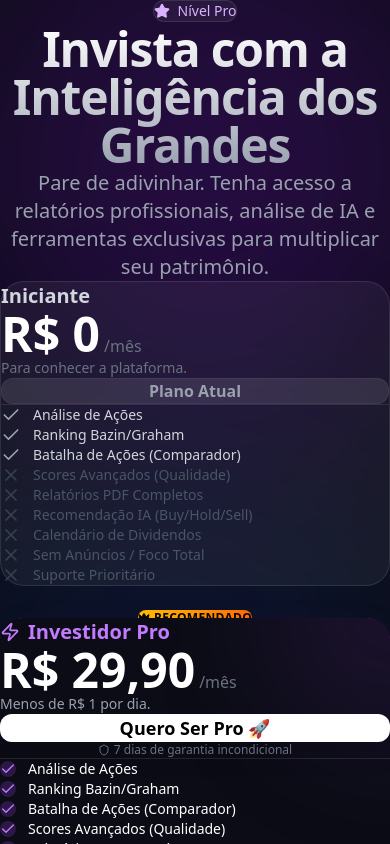
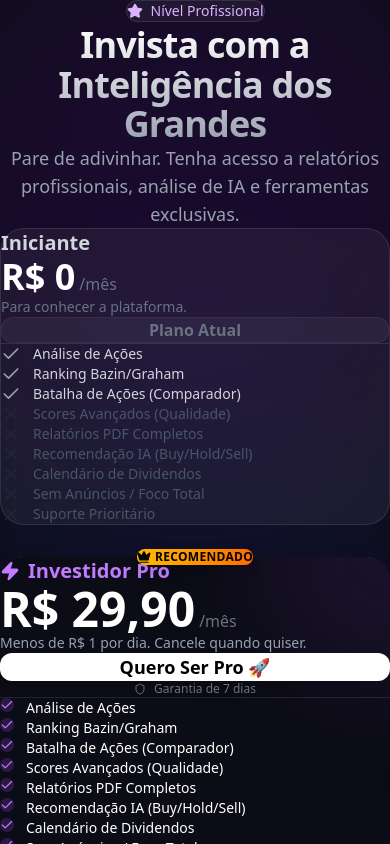
Before and after one commit to raulimao/acoes, a Next.js app in the folder frontend/: page /pricing in a window 390 px wide. Shown: the top 844 px of the page. Built offline with nearby package versions, Linux system fonts and the light colour scheme; no server answers.

Commit message:
fix: adjust pricing page responsiveness and font sizes for smaller screens

```diff
--- a/frontend/src/app/pricing/page.tsx
+++ b/frontend/src/app/pricing/page.tsx
@@ -57,77 +57,77 @@ export default function PricingPage() {
     ];
 
     return (
-        <div className="min-h-screen bg-[#0B0C15] text-white selection:bg-purple-500/30">
-            {/* Background Glows */}
-            <div className="fixed top-0 left-0 w-full h-full overflow-hidden pointer-events-none">
-                <div className="absolute top-[-10%] left-[-10%] w-[500px] h-[500px] bg-purple-600/20 rounded-full blur-[120px]" />
-                <div className="absolute bottom-[-10%] right-[-10%] w-[500px] h-[500px] bg-blue-600/10 rounded-full blur-[120px]" />
+        <div className="min-h-screen bg-[#0B0C15] text-white selection:bg-purple-500/30 overflow-x-hidden">
+            {/* Background Glows (Fixed opacity and size) */}
+            <div className="fixed top-0 left-0 w-full h-full overflow-hidden pointer-events-none z-0">
+                <div className="absolute top-[-10%] left-1/2 -translate-x-1/2 w-[600px] h-[600px] bg-purple-600/10 rounded-full blur-[100px]" />
+                <div className="absolute bottom-[-10%] left-1/2 -translate-x-1/2 w-[600px] h-[600px] bg-blue-600/5 rounded-full blur-[100px]" />
             </div>
 
-            <div className="relative font-sans py-24 px-4 max-w-7xl mx-auto space-y-20">
+            <div className="relative font-sans py-12 md:py-24 px-4 max-w-6xl mx-auto space-y-16 z-10">
 
                 {/* Header */}
-                <div className="text-center space-y-6 max-w-3xl mx-auto">
+                <div className="text-center space-y-6 max-w-4xl mx-auto">
                     <motion.div
-                        initial={{ opacity: 0, y: 20 }}
+                        initial={{ opacity: 0, y: 10 }}
                         animate={{ opacity: 1, y: 0 }}
-                        className="inline-flex items-center gap-2 px-3 py-1 rounded-full bg-white/5 border border-white/10 text-sm font-medium text-purple-300"
+                        className="inline-flex items-center gap-2 px-4 py-1.5 rounded-full bg-white/5 border border-white/10 text-sm font-medium text-purple-300 backdrop-blur-md"
                     >
-                        <Star className="w-4 h-4 fill-purple-300" /> Nível Pro
+                        <Star className="w-4 h-4 fill-purple-300" /> <span>Nível Profissional</span>
                     </motion.div>
 
                     <motion.h1
                         initial={{ opacity: 0, y: 20 }}
                         animate={{ opacity: 1, y: 0 }}
                         transition={{ delay: 0.1 }}
-                        className="text-5xl md:text-7xl font-bold tracking-tight bg-gradient-to-b from-white to-gray-400 bg-clip-text text-transparent"
+                        className="text-4xl md:text-6xl font-bold tracking-tight bg-gradient-to-b from-white to-gray-400 bg-clip-text text-transparent leading-[1.1]"
                     >
-                        Invista com a Inteligência dos Grandes
+                        Invista com a<br className="hidden md:block" /> Inteligência dos Grandes
                     </motion.h1>
 
                     <motion.p
                         initial={{ opacity: 0, y: 20 }}
                         animate={{ opacity: 1, y: 0 }}
                         transition={{ delay: 0.2 }}
-                        className="text-xl text-gray-400"
+                        className="text-lg md:text-xl text-gray-400 max-w-2xl mx-auto"
                     >
-                        Pare de adivinhar. Tenha acesso a relatórios profissionais, análise de IA e ferramentas exclusivas para multiplicar seu patrimônio.
+                        Pare de adivinhar. Tenha acesso a relatórios profissionais, análise de IA e ferramentas exclusivas.
                     </motion.p>
                 </div>
 
                 {/* Pricing Cards */}
-                <div className="grid lg:grid-cols-2 gap-8 max-w-5xl mx-auto items-center">
+                <div className="grid md:grid-cols-2 gap-8 max-w-4xl mx-auto items-stretch">
 
                     {/* Basic Plan */}
                     <motion.div
-                        initial={{ opacity: 0, x: -30 }}
-                        animate={{ opacity: 1, x: 0 }}
+                        initial={{ opacity: 0, y: 20 }}
+                        animate={{ opacity: 1, y: 0 }}
                         transition={{ delay: 0.3 }}
-                        className="p-8 rounded-3xl bg-white/5 border border-white/10 hover:bg-white/[0.07] transition-colors"
+                        className="flex flex-col p-8 rounded-3xl bg-white/5 border border-white/10 hover:bg-white/[0.07] transition-colors"
                     >
-                        <div className="border-b border-white/10 pb-8 mb-8">
+                        <div className="border-b border-white/10 pb-6 mb-6">
                             <h3 className="text-xl font-semibold text-gray-300">Iniciante</h3>
                             <div className="mt-4 flex items-baseline gap-1">
-                                <span className="text-5xl font-bold text-white">R$ 0</span>
+                                <span className="text-4xl font-bold text-white">R$ 0</span>
                                 <span className="text-gray-500">/mês</span>
                             </div>
                             <p className="mt-2 text-sm text-gray-500">Para conhecer a plataforma.</p>
 
                             <button
                                 disabled
-                                className="mt-8 w-full py-4 rounded-xl font-semibold bg-white/10 text-gray-400 cursor-not-allowed border border-white/5"
+                                className="mt-6 w-full py-3 rounded-xl font-semibold bg-white/5 text-gray-500 cursor-not-allowed border border-white/5"
                             >
                                 Plano Atual
                             </button>
                         </div>
 
-                        <ul className="space-y-4">
+                        <ul className="space-y-4 flex-1">
                             {features.map((feature, i) => (
-                                <li key={i} className="flex items-center gap-3 text-sm">
+                                <li key={i} className="flex items-start gap-3 text-sm">
                                     {feature.free ? (
-                                        <Check className="w-5 h-5 text-gray-400 shrink-0" />
+                                        <Check className="w-5 h-5 text-gray-400 shrink-0 mt-0.5" />
                                     ) : (
-                                        <X className="w-5 h-5 text-gray-700 shrink-0" />
+                                        <X className="w-5 h-5 text-gray-800 shrink-0 mt-0.5" />
                                     )}
                                     <span className={feature.free ? 'text-gray-300' : 'text-gray-600'}>
                                         {feature.name}
@@ -139,53 +139,54 @@ export default function PricingPage() {
 
                     {/* Pro Plan */}
                     <motion.div
-                        initial={{ opacity: 0, x: 30 }}
-                        animate={{ opacity: 1, x: 0 }}
+                        initial={{ opacity: 0, y: 20 }}
+                        animate={{ opacity: 1, y: 0 }}
                         transition={{ delay: 0.4 }}
-                        className="relative p-1 rounded-3xl bg-gradient-to-b from-purple-500 to-indigo-600 shadow-2xl shadow-purple-900/40"
+                        className="relative p-[2px] rounded-3xl bg-gradient-to-b from-purple-500 via-indigo-500 to-blue-600 shadow-2xl shadow-purple-900/30 lg:-mt-8 lg:mb-4 transform hover:-translate-y-1 transition-transform duration-300"
                     >
-                        <div className="absolute top-0 left-1/2 -translate-x-1/2 -translate-y-1/2 bg-gradient-to-r from-amber-400 to-orange-500 text-black font-bold px-4 py-1 rounded-full text-xs uppercase tracking-wide shadow-lg flex items-center gap-1">
-                            <Crown className="w-3 h-3 fill-black" /> Recomendado
+                        <div className="absolute top-0 left-1/2 -translate-x-1/2 -translate-y-1/2 bg-gradient-to-r from-amber-400 to-orange-500 text-black font-bold px-4 py-1.5 rounded-full text-xs uppercase tracking-wide shadow-lg flex items-center gap-1 z-20 whitespace-nowrap">
+                            <Crown className="w-3.5 h-3.5 fill-black" /> Recomendado
                         </div>
 
                         <div className="bg-[#0B0C15] p-8 rounded-[22px] h-full flex flex-col relative overflow-hidden">
                             {/* Background Shine */}
-                            <div className="absolute top-0 right-0 w-64 h-64 bg-purple-500/10 rounded-full blur-3xl -translate-y-1/2 translate-x-1/2" />
+                            <div className="absolute top-0 right-0 w-64 h-64 bg-purple-500/10 rounded-full blur-3xl -translate-y-1/2 translate-x-1/2 pointer-events-none" />
 
-                            <div className="border-b border-white/10 pb-8 mb-8 relative">
+                            <div className="border-b border-white/10 pb-6 mb-6 relative z-10">
                                 <h3 className="text-xl font-semibold text-purple-400 flex items-center gap-2">
-                                    <Zap className="w-5 h-5" /> Investidor Pro
+                                    <Zap className="w-5 h-5 fill-purple-400" /> Investidor Pro
                                 </h3>
                                 <div className="mt-4 flex items-baseline gap-1">
                                     <span className="text-5xl font-bold text-white">R$ 29,90</span>
                                     <span className="text-gray-500">/mês</span>
                                 </div>
-                                <p className="mt-2 text-sm text-gray-400">Menos de R$ 1 por dia.</p>
+                                <p className="mt-2 text-sm text-gray-400">Menos de R$ 1 por dia. Cancele quando quiser.</p>
 
                                 <button
                                     onClick={handleSubscribe}
                                     disabled={isLoadingCheckout || user?.is_premium}
-                                    className={`mt-8 w-full py-4 rounded-xl font-bold text-lg transition-all transform hover:scale-[1.02] shadow-xl ${user?.is_premium
+                                    className={`mt-6 w-full py-4 rounded-xl font-bold text-lg transition-all shadow-lg ${user?.is_premium
                                             ? 'bg-green-600 text-white cursor-default'
-                                            : 'bg-white text-black hover:bg-gray-100 hover:shadow-white/10'
+                                            : 'bg-white text-black hover:bg-gray-200 hover:shadow-white/20 active:scale-95'
                                         }`}
                                 >
                                     {isLoadingCheckout ? 'Processando...' : user?.is_premium ? 'Plano Ativo ✅' : 'Quero Ser Pro 🚀'}
                                 </button>
-                                <p className="mt-3 text-center text-xs text-gray-500 flex items-center justify-center gap-1">
-                                    <Shield className="w-3 h-3" /> 7 dias de garantia incondicional
-                                </p>
+
+                                <div className="mt-3 flex items-center justify-center gap-2 text-xs text-gray-500">
+                                    <Shield className="w-3 h-3" /> Garantia de 7 dias
+                                </div>
                             </div>
 
-                            <ul className="space-y-4 relative">
+                            <ul className="space-y-4 relative z-10 flex-1">
                                 {features.map((feature, i) => (
-                                    <li key={i} className="flex items-center gap-3 text-sm">
+                                    <li key={i} className="flex items-start gap-3 text-sm">
                                         {feature.premium ? (
-                                            <div className="p-1 rounded-full bg-purple-500/20">
-                                                <Check className="w-4 h-4 text-purple-400 shrink-0" />
+                                            <div className="mt-0.5 p-0.5 rounded-full bg-purple-500/20 shrink-0">
+                                                <Check className="w-3.5 h-3.5 text-purple-400" />
                                             </div>
                                         ) : (
-                                            <X className="w-5 h-5 text-gray-600 shrink-0" />
+                                            <X className="w-5 h-5 text-gray-600 shrink-0 mt-0.5" />
                                         )}
                                         <span className={feature.premium ? 'text-white font-medium' : 'text-gray-500'}>
                                             {feature.name}
@@ -198,21 +199,20 @@ export default function PricingPage() {
                 </div>
 
                 {/* FAQ Section */}
-                <div className="max-w-2xl mx-auto pt-10 border-t border-white/10">
-                    <h2 className="text-2xl font-bold text-center mb-8">Perguntas Frequentes</h2>
-                    <div className="space-y-4">
+                <div className="max-w-3xl mx-auto pt-10 border-t border-white/10">
+                    <h2 className="text-2xl font-bold text-center mb-8">Dúvidas Comuns</h2>
+                    <div className="space-y-3">
                         {faqs.map((faq, i) => (
-                            <div key={i} className="bg-white/5 rounded-xl border border-white/5 overflow-hidden">
+                            <div key={i} className="bg-white/5 rounded-xl border border-white/5 overflow-hidden transition-all hover:bg-white/[0.07]">
                                 <button
                                     onClick={() => setOpenFaq(openFaq === i ? null : i)}
-                                    className="w-full flex items-center justify-between p-4 text-left hover:bg-white/5 transition-colors"
+                                    className="w-full flex items-center justify-between p-4 text-left"
                                 >
-                                    <span className="font-medium text-gray-300">{faq.q}</span>
-                                    <ChevronDown className={`w-5 h-5 text-gray-500 transition-transform ${openFaq === i ? 'rotate-180' : ''}`} />
+                                    <span className="font-medium text-gray-200 pr-4">{faq.q}</span>
+                                    <ChevronDown className={`w-5 h-5 text-gray-500 transition-transform duration-200 ${openFaq === i ? 'rotate-180' : ''}`} />
                                 </button>
                                 {openFaq === i && (
-                                    <div className="p-4 pt-0 text-gray-400 text-sm leading-relaxed border-t border-white/5 bg-black/20">
-                                        <HelpCircle className="w-4 h-4 inline-block mr-2 text-purple-400" />
+                                    <div className="px-4 pb-4 text-gray-400 text-sm leading-relaxed animate-in slide-in-from-top-2 fade-in duration-200">
                                         {faq.a}
                                     </div>
                                 )}
```
